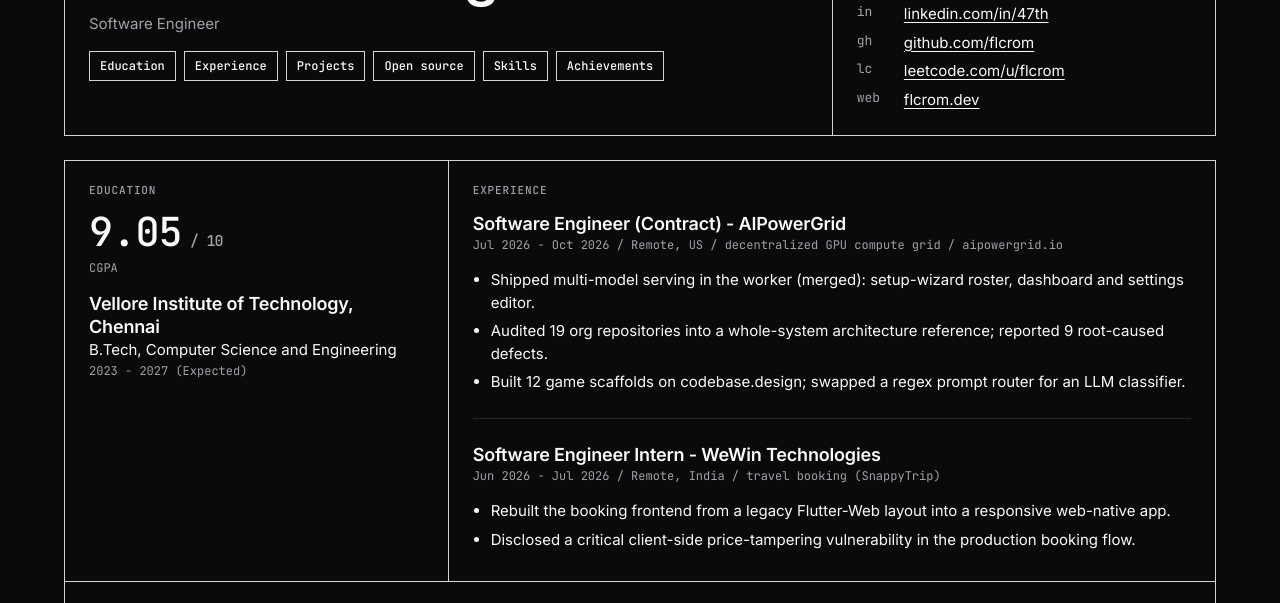
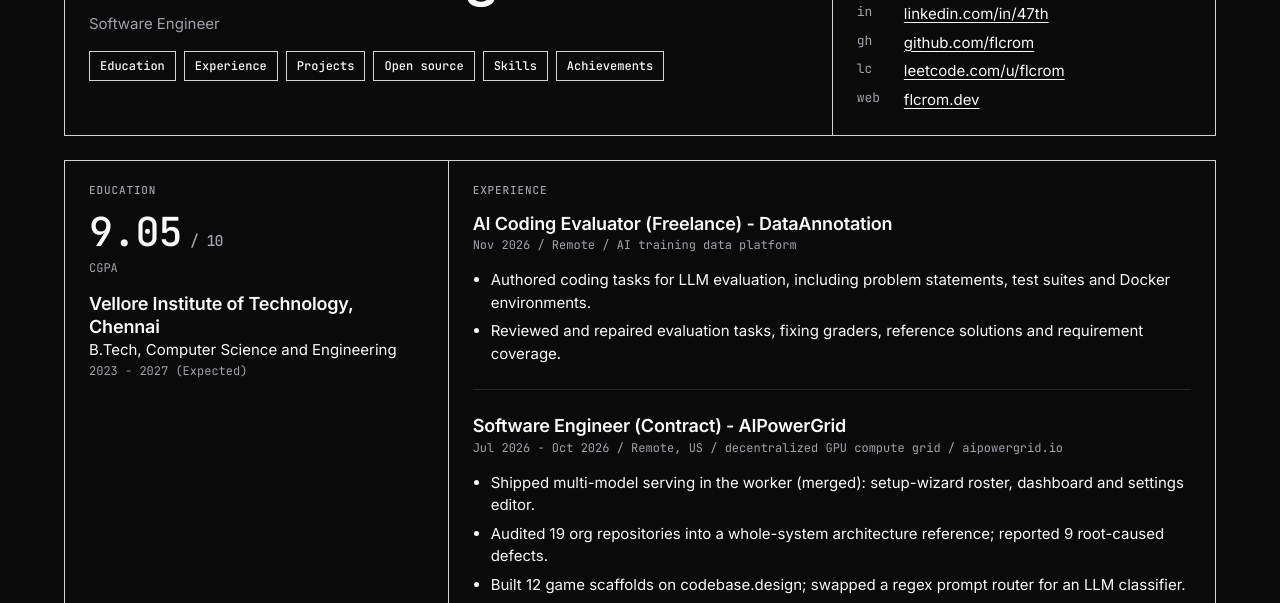
Before and after one commit to flcrom/portfolio, a plain HTML site: page public/index.html in a window 1280 px wide. Shown: the part 168-771 px from the top of the page. Drawn offline with Linux system fonts and the light colour scheme.

Commit message:
Add DataAnnotation to experience, update resume PDF

```diff
--- a/public/index.html
+++ b/public/index.html
@@ -103,6 +103,8 @@ header>div{min-width:0}.kv dd{min-width:0;overflow-wrap:anywhere}header>div:firs
   <p>B.Tech, Computer Science and Engineering</p><p class="meta">2023 - 2027 (Expected)</p></section>
 
  <section class="cell s8" id="experience"><div class="label">Experience</div>
+  <article class="entry"><h2>AI Coding Evaluator (Freelance) - DataAnnotation</h2><p class="meta">Nov 2026 / Remote / AI training data platform</p>
+   <ul><li>Authored coding tasks for LLM evaluation, including problem statements, test suites and Docker environments.</li><li>Reviewed and repaired evaluation tasks, fixing graders, reference solutions and requirement coverage.</li></ul></article>
   <article class="entry"><h2>Software Engineer (Contract) - AIPowerGrid</h2><p class="meta">Jul 2026 - Oct 2026 / Remote, US / decentralized GPU compute grid / aipowergrid.io</p>
    <ul><li>Shipped multi-model serving in the worker (merged): setup-wizard roster, dashboard and settings editor.</li><li>Audited 19 org repositories into a whole-system architecture reference; reported 9 root-caused defects.</li><li>Built 12 game scaffolds on codebase.design; swapped a regex prompt router for an LLM classifier.</li></ul></article>
   <article class="entry"><h2>Software Engineer Intern - WeWin Technologies</h2><p class="meta">Jun 2026 - Jul 2026 / Remote, India / travel booking (SnappyTrip)</p>
```
Also changed, not shown: 1 other file.
